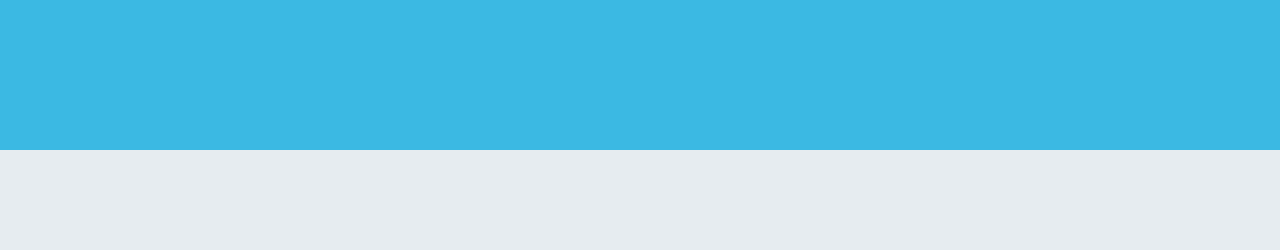
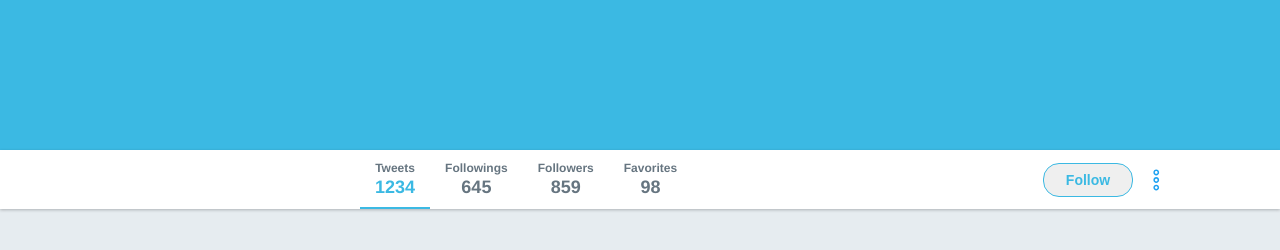
Before and after one commit to danieldkm/tests_html_css, a plain HTML site: page css/FLEXBOX/index.html in a window 1280 px wide. Shown: the part 276-526 px from the top of the page. Drawn offline with Linux system fonts and the light colour scheme.

Commit message:
Barra superior

```diff
--- a/css/FLEXBOX/index.html
+++ b/css/FLEXBOX/index.html
@@ -28,5 +28,31 @@
   <div class="banner">
     <h1>Twitter da Rocketseat</h1>
   </div>
+  <div class="bar">
+    <div class="content">
+      <ul>
+        <li class="active">
+          <span>Tweets</span>
+          <strong>1234</strong>
+        </li>
+        <li>
+          <span>Followings</span>
+          <strong>645</strong>
+        </li>
+        <li>
+          <span>Followers</span>
+          <strong>859</strong>
+        </li>
+        <li>
+          <span>Favorites</span>
+          <strong>98</strong>
+        </li>
+      </ul>
+      <div class="actions">
+        <button>Follow</button>
+        <img src="/images/more.svg" alt="">
+      </div>
+    </div>
+  </div>
 </body>
 </html>
--- a/css/FLEXBOX/styles.css
+++ b/css/FLEXBOX/styles.css
@@ -111,3 +111,80 @@
 
   color: #fff;
 }
+
+div.bar {
+  height: 59px;
+  background: #fff;
+  box-shadow: 0 1px 3px rgba(0,0,0,0.25);
+}
+
+div.bar .content {
+  display: flex;
+  align-items: center;
+  justify-content: space-between;
+  padding-left: 270px;
+  height: 100%;
+}
+
+div.bar .content ul {
+  display: flex;
+  list-style: none;
+  height: 100%;
+}
+
+div.bar .content ul li {
+  display: flex;
+  flex-direction: column;
+  justify-content: center;
+  align-items: center;
+  padding: 0 15px;
+  position: relative;
+}
+
+div.bar .content ul li.active::after {
+  content: '';
+  width: 100%;
+  height: 2px;
+  position: absolute;
+  bottom: 0;
+  left: 0;
+  background: #3bb9e3;
+}
+
+div.bar .content ul li span {
+  color: #667580;
+  font-size: 12px;
+  font-weight: bold;
+}
+
+div.bar .content ul li strong {
+  color: #667580;
+  font-size: 18px;
+  font-weight: bold;
+  margin-top: 2px;
+}
+
+div.bar .content ul li.active strong {
+  color: #3bb9e3;
+}
+
+div.bar .content .actions {
+  display: flex;
+}
+
+div.bar .content .actions button {
+  height: 34px;
+
+  display: flex;
+  align-items: center;
+  justify-content: center;
+
+  width: 90px;
+  font-weight: bold;
+  font-size: 14px;
+  color: #3bb9e3;
+  border: 1px solid #3bb9e3;
+  border-radius: 16px;
+
+  margin-right: 20px;
+}
```
Also changed, not shown: css/FLEXBOX/images/more.svg (added).
